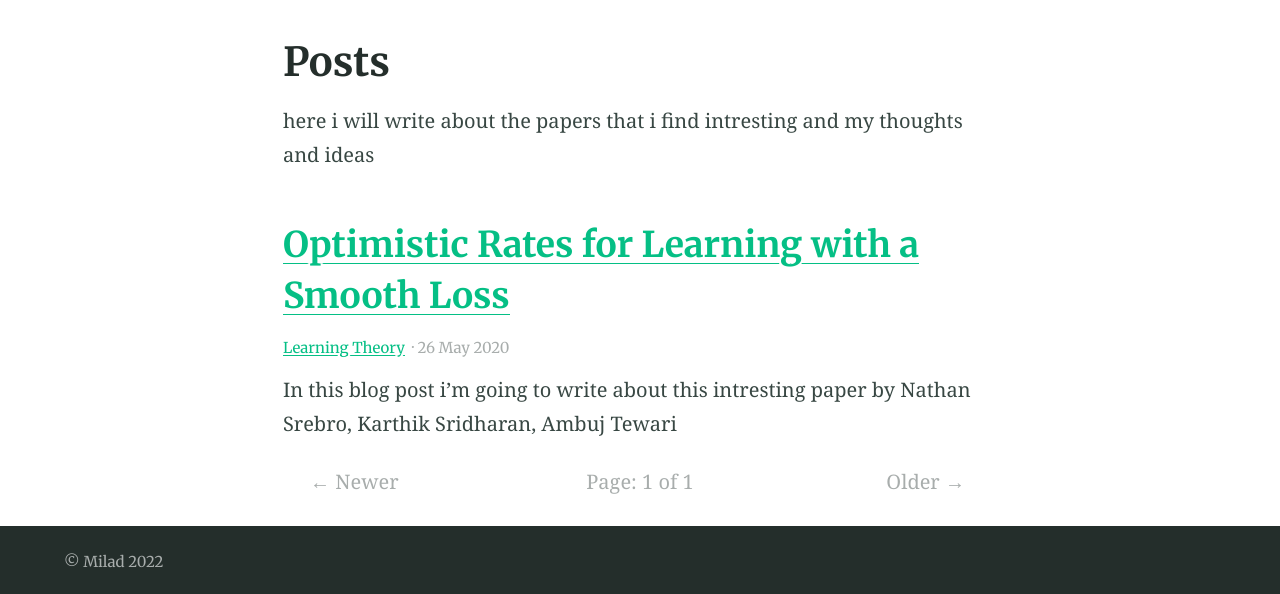
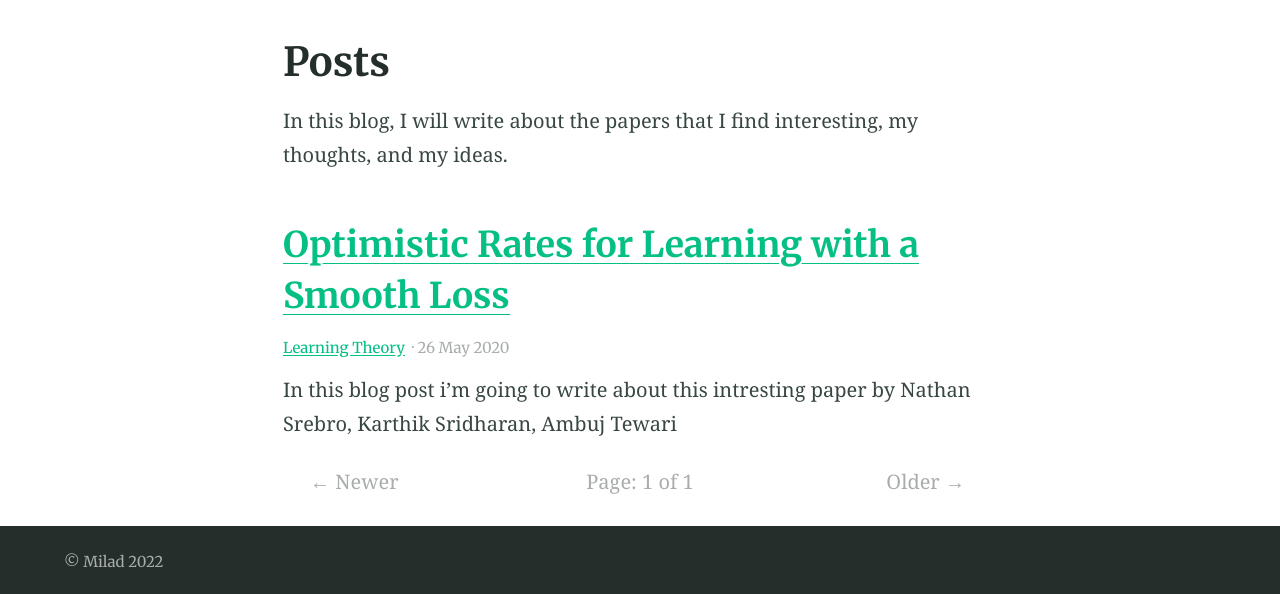
Before and after one commit to miadj7/miladj7.github.io, a Jekyll site: the page built from blog/index.html, in a window 1280 px wide. Shown: the part 408-1002 px from the top of the page. Built offline with Jekyll 4.4.1, drawn with Linux system fonts in a browser that asks for light colours; the list of posts is cut into pages by our own code.

Commit message:
Update _config.yml

```diff
--- a/_config.yml
+++ b/_config.yml
@@ -64,7 +64,7 @@ collections:
   posts:
     title: Posts # Needed for Siteleaf
     output: true
-    description: "here i will write about the papers that i find intresting and my thoughts and ideas" # The post list page content
+    description: "In this blog, I will write about the papers that I find interesting, my thoughts, and my ideas." # The post list page content
     feature_text: |
       Milad's Blog
     feature_image: "https://picsum.photos/2560/600?image=866"
```
